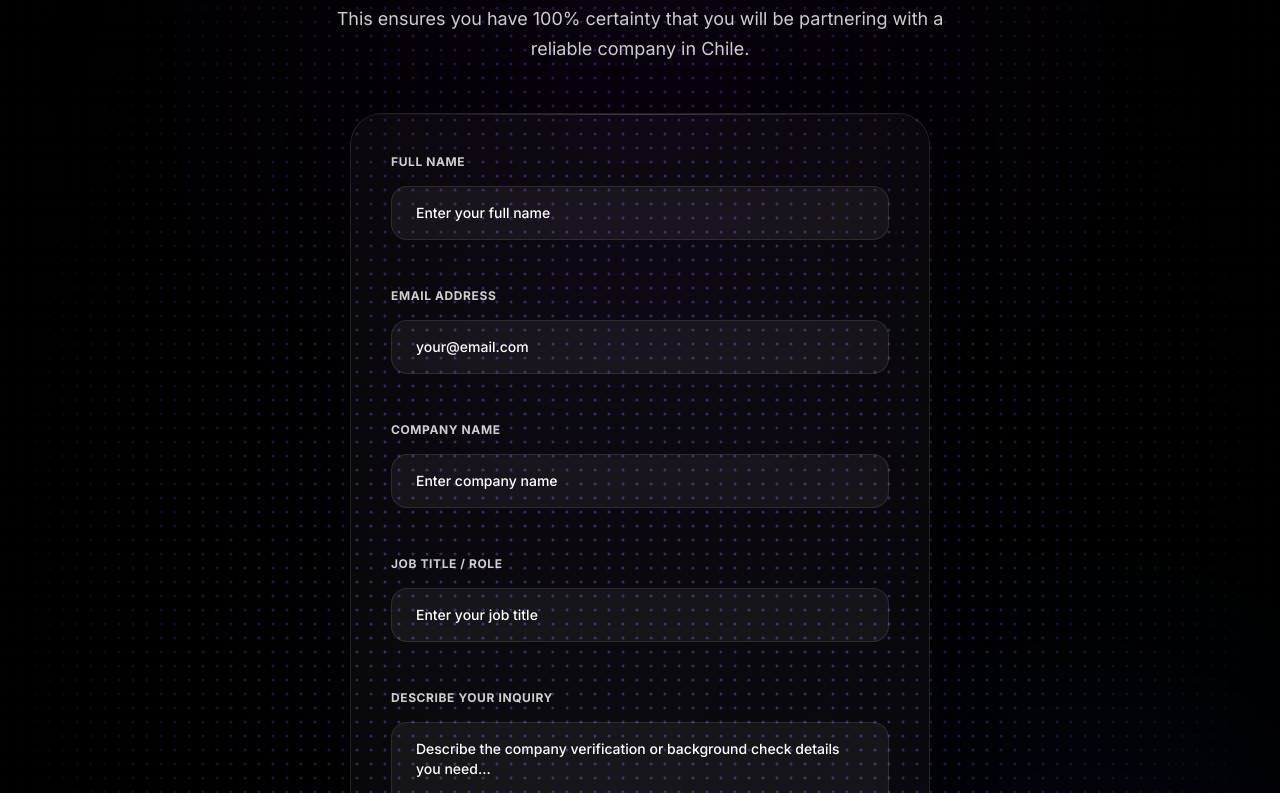
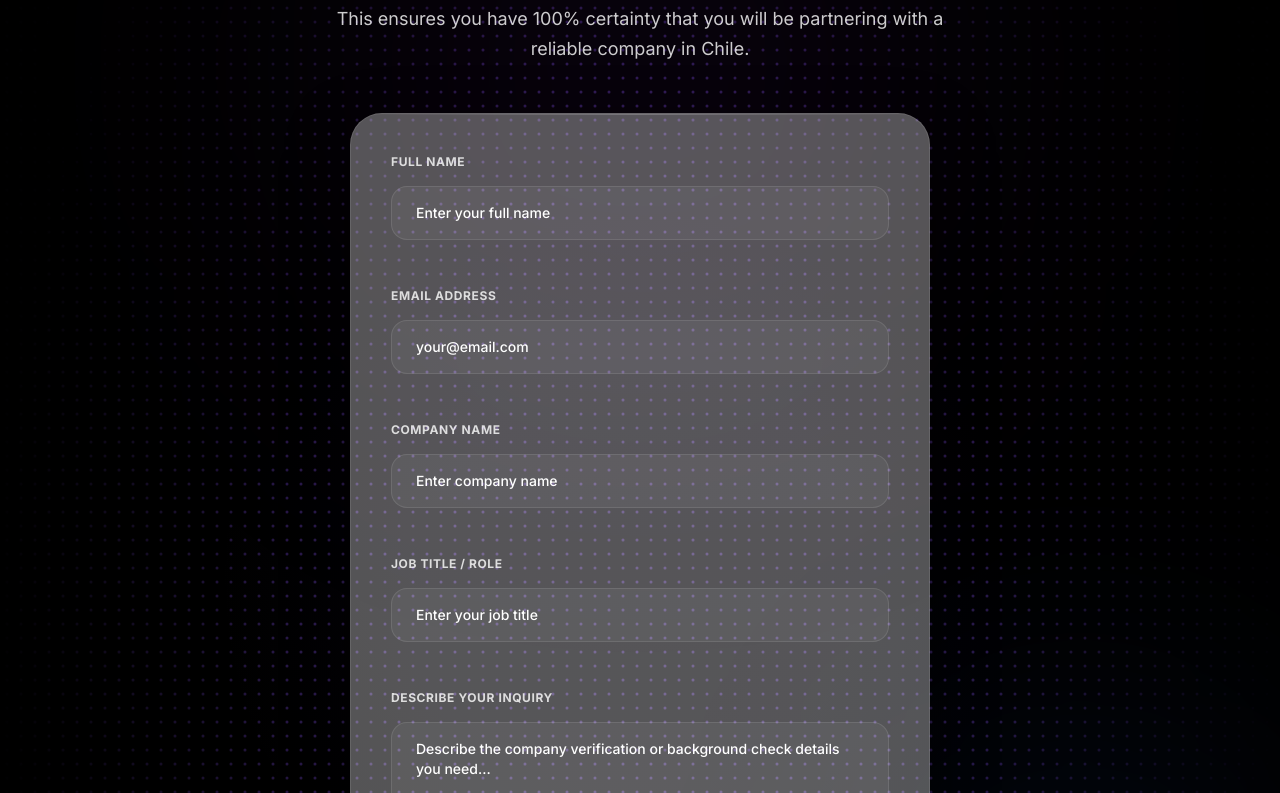
Before and after one commit to marketingfuentesjuul/quimera, a React (Vite) app: page /chilean-company-verification in a window 1280 px wide. Shown: the part 447-1240 px from the top of the page. Built offline with nearby package versions, Linux system fonts and the light colour scheme.

Commit message:
Make verification page form background 30% less transparent

```diff
--- a/src/pages/ChileanCompanyVerificationPage.jsx
+++ b/src/pages/ChileanCompanyVerificationPage.jsx
@@ -95,7 +95,7 @@ const ChileanCompanyVerificationPage = () => {
 
           {/* Glassmorphism Form Card */}
           <div className="w-full max-w-[580px] mx-auto mt-8 z-10">
-            <div className="bg-white/[0.03] backdrop-blur-[40px] border border-white/10 rounded-[32px] p-8 md:p-10 shadow-[0_24px_60px_rgba(0,0,0,0.6)] relative overflow-hidden">
+            <div className="bg-white/[0.33] backdrop-blur-[40px] border border-white/10 rounded-[32px] p-8 md:p-10 shadow-[0_24px_60px_rgba(0,0,0,0.6)] relative overflow-hidden">
               <div className="absolute top-0 left-0 right-0 h-[1px] bg-gradient-to-r from-transparent via-white/20 to-transparent"></div>
 
               {submitted ? (
```
